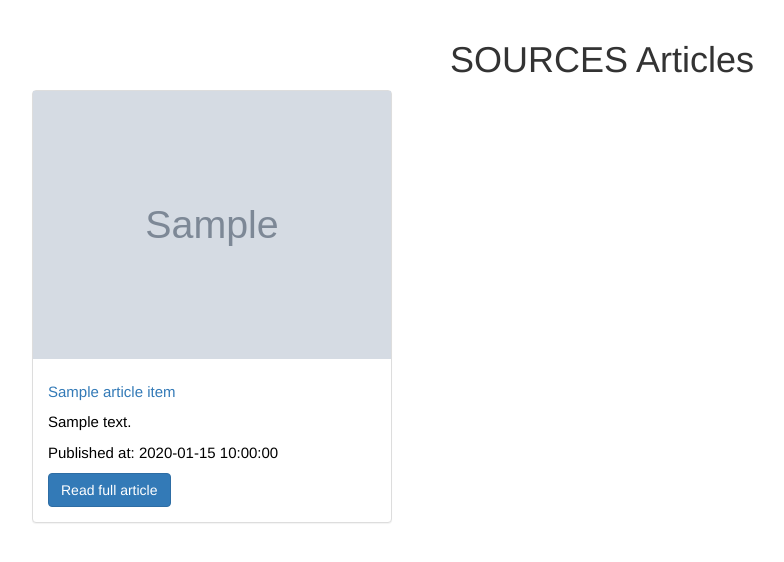
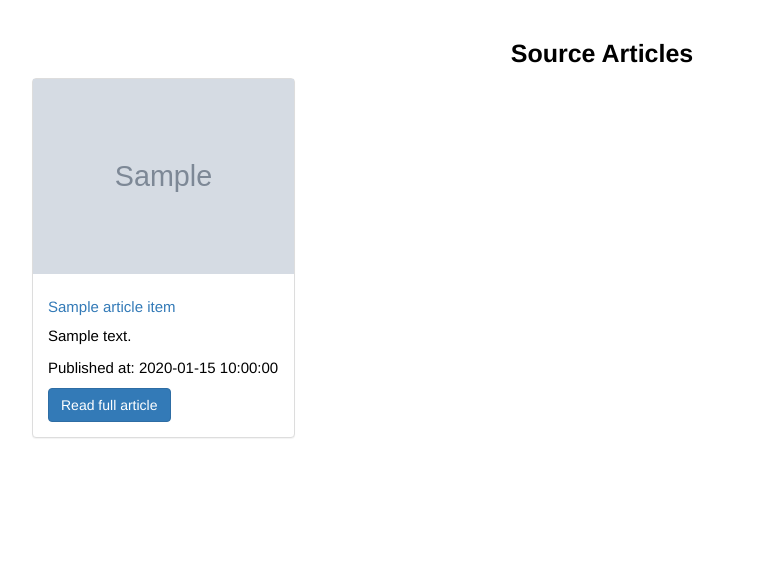
Before and after one commit to CharityMutonii/NewsApp, a Flask app: template app/templates/articles.html in a window 1280 px wide. Shown: the part 52-614 px from the top of the page, without its empty margins (38-822 px from the left). Run offline with Flask 2, Linux system fonts and the light colour scheme; the template is opened without the code that fills it: most values are stand-ins (such as "Sample title", 1, 10 or a date in 2020); grey boxes marked "Sample" are stand-in pictures; some libraries are stand-ins or nearby versions.

Commit message:
made changes

```diff
--- a/app/templates/articles.html
+++ b/app/templates/articles.html
@@ -7,14 +7,14 @@
 {% block content%}
 <div class="container">
 
-
+    <h1 class="text-center" style="font-size: 25px;color: black;font-weight: bolder;">Source Articles</h1>
     {% for article_item in articles | batch(3)%}
 
  <div class="row">
-    <h1 class="text-center">SOURCES Articles</h1>
+
         {% for article in article_item %}
 
-         <div class="col-md-4">
+         <div class="col-md-3">
             <div class="panel panel-default">
 
                 <a href="{{article.url}}" target="_blank">
--- a/app/templates/navbar.html
+++ b/app/templates/navbar.html
@@ -1,4 +1,4 @@
-<div class="navbar navbar-inverse" role="navigation">
+<div class="navbar navbar-inverse" role="navigation" class="navbar navbar-dark bg-primary">
     <div class="container-fluid">
         <div class="navbar-header">
             <button type="button" class="navbar-toggle" data-toggle="collapse" data-target=".navbar-collapse">
```
